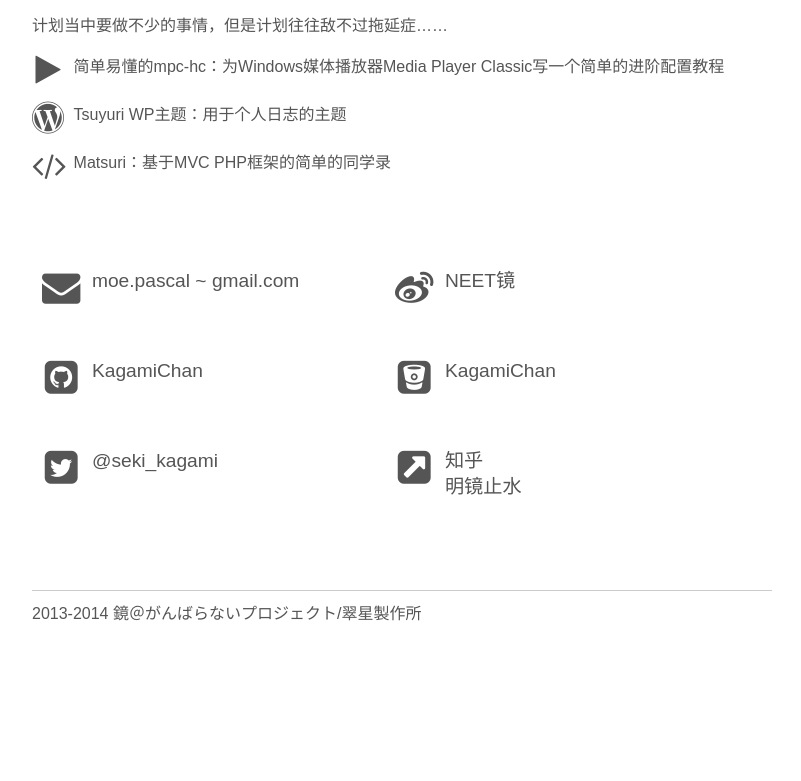
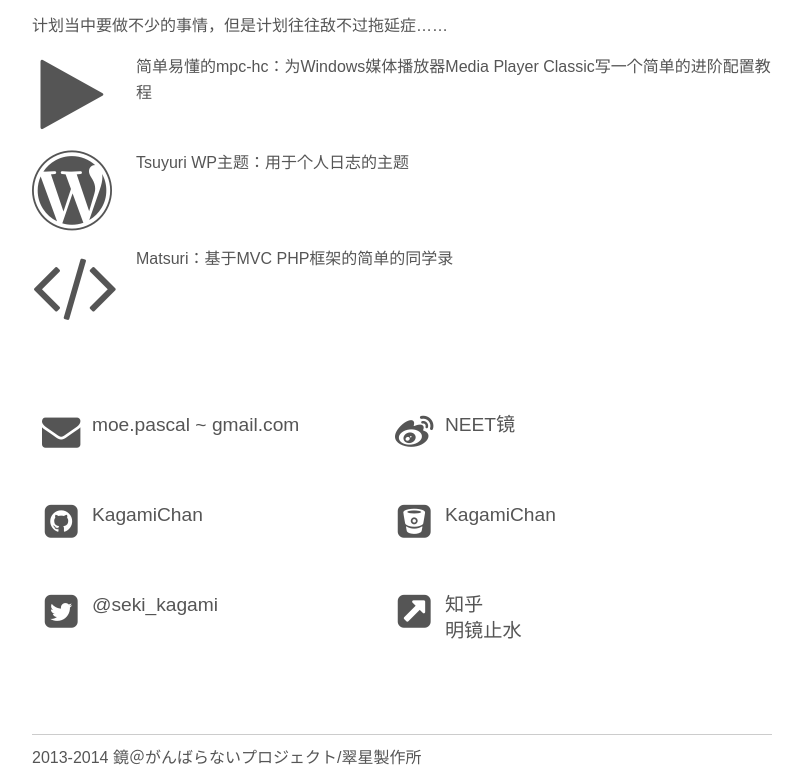
Before and after one commit to KagamiChan/kagami.moe, a plain HTML site: page index.html in a window 1280 px wide. Shown: the part 1757-2538 px from the top of the page, without its empty margins (238-1039 px from the left). Before the commit the page ends 2394 px from the top, so only its background shows below. Drawn offline with nearby package versions, Linux system fonts and the light colour scheme.

Commit message:
Minor improv

```diff
--- a/index.html
+++ b/index.html
@@ -55,9 +55,9 @@
 
     <h2 id='activities'>兴趣活动</h2>
     <p>计划当中要做不少的事情，但是计划往往敌不过拖延症……</p>
-    <project><i class="fa fa-play fa-2x pull-left"></i>简单易懂的mpc-hc：为Windows媒体播放器Media Player Classic写一个简单的进阶配置教程</project>
-    <project><i class="fa fa-wordpress fa-2x pull-left"></i>Tsuyuri WP主题：用于个人日志的主题</project>
-    <project><i class="fa fa-code fa-2x pull-left"></i>Matsuri：基于MVC PHP框架的简单的同学录</project>
+    <project><i class="fa fa-play fa-5x pull-left"></i>简单易懂的mpc-hc：为Windows媒体播放器Media Player Classic写一个简单的进阶配置教程</project>
+    <project><i class="fa fa-wordpress fa-5x pull-left"></i>Tsuyuri WP主题：用于个人日志的主题</project>
+    <project><i class="fa fa-code fa-5x pull-left"></i>Matsuri：基于MVC PHP框架的简单的同学录</project>
 
     <h2 id='network'>社交网络</h2>
     <network>
--- a/style.css
+++ b/style.css
@@ -186,11 +186,11 @@ project{
     display: block;
     width: 100%;
     float: left;
-    height: 3em;
-    /*text-indent: 1em;*/
+    height: 6em;
 }
 
 i{
     width: 1em;
     text-align: center;
+    display: inline-block;
 }
```
